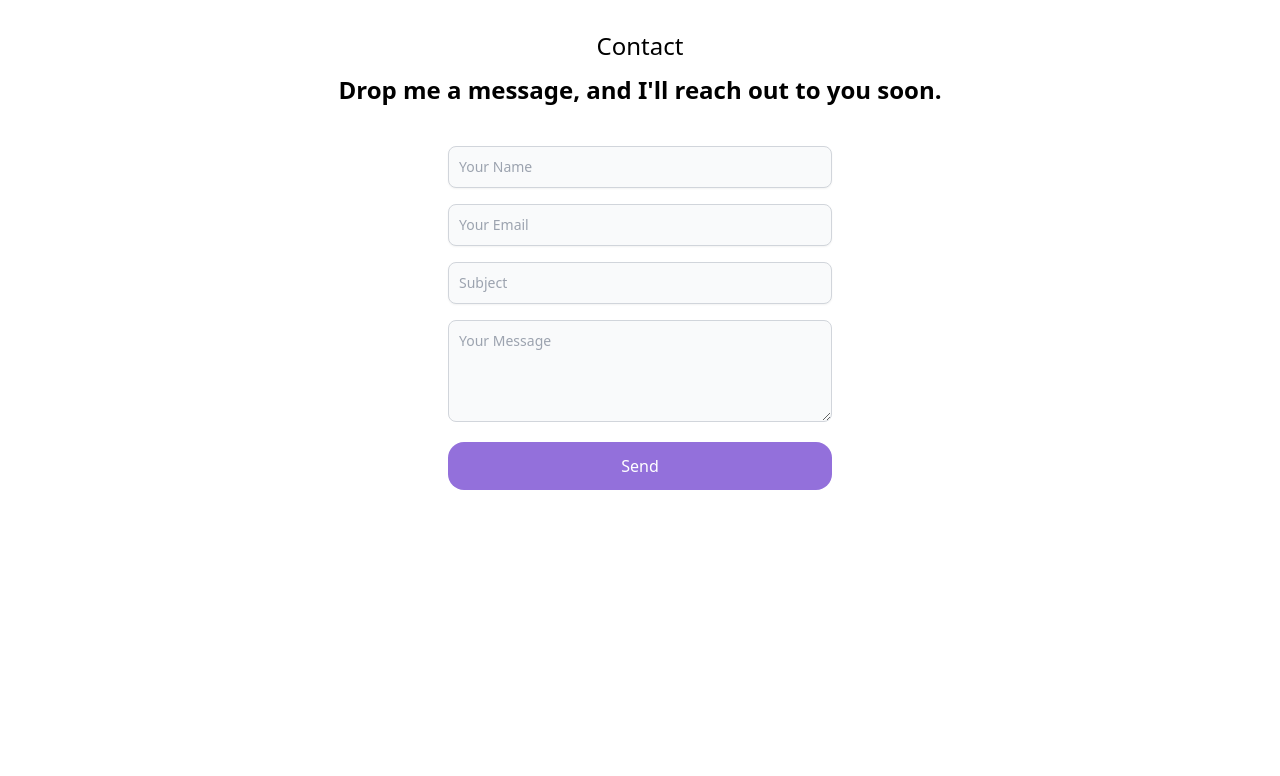
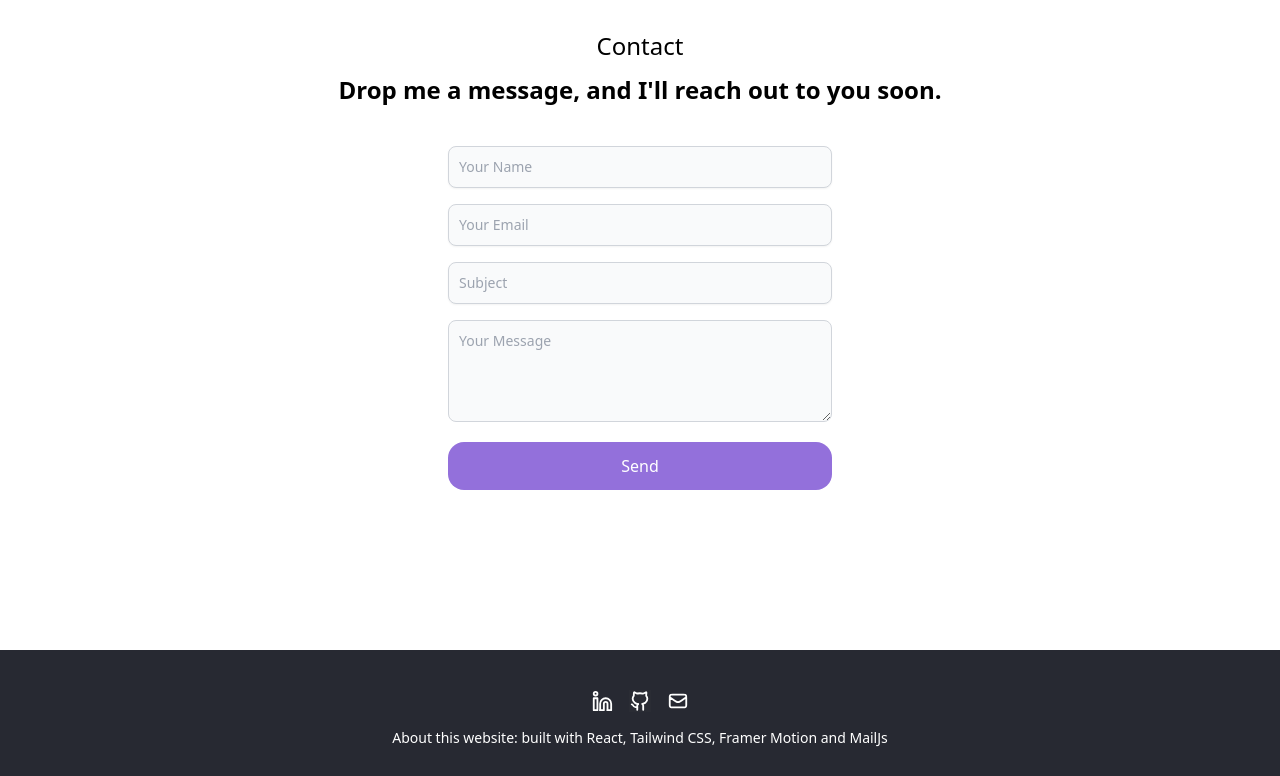
Before and after one commit to difhaels/portfolio-v2, a React (Create React App) app: page / in a window 1280 px wide. Shown: the part 5213-5989 px from the top of the page. Before the commit the page ends 5863 px from the top, so only its background shows below. Built offline with nearby package versions, Linux system fonts and the light colour scheme.

Commit message:
added footer and web v1

```diff
--- a/src/App.jsx
+++ b/src/App.jsx
@@ -9,6 +9,7 @@ import Skills from './components/main/Skills';
 import Projects from './components/main/Projects';
 import About from './components/main/About';
 import Contact from './components/main/Contact';
+import Footer from './components/main/Footer';
 
 import ProjectSlide1 from './components/projects/Slide1';
 import ProjectSlide2 from './components/projects/Slide2';
@@ -35,6 +36,7 @@ function App() {
         <div id="contact">
           <Contact/>
         </div>
+        <Footer/>
       </div>
   </>);
 }
--- a/src/components/css/output.css
+++ b/src/components/css/output.css
@@ -1286,6 +1286,11 @@ video {
   background-color: rgb(255 255 255 / var(--tw-bg-opacity));
 }
 
+.bg-\[\#272932\] {
+  --tw-bg-opacity: 1;
+  background-color: rgb(39 41 50 / var(--tw-bg-opacity));
+}
+
 .bg-opacity-55 {
   --tw-bg-opacity: 0.55;
 }
@@ -1352,6 +1357,21 @@ video {
   padding-bottom: 0.25rem;
 }
 
+.px-20 {
+  padding-left: 5rem;
+  padding-right: 5rem;
+}
+
+.py-20 {
+  padding-top: 5rem;
+  padding-bottom: 5rem;
+}
+
+.py-10 {
+  padding-top: 2.5rem;
+  padding-bottom: 2.5rem;
+}
+
 .pb-8 {
   padding-bottom: 2rem;
 }
@@ -1378,6 +1398,14 @@ video {
 
 .pb-14 {
   padding-bottom: 3.5rem;
+}
+
+.pt-4 {
+  padding-top: 1rem;
+}
+
+.pb-7 {
+  padding-bottom: 1.75rem;
 }
 
 .text-center {
@@ -1415,6 +1443,11 @@ video {
 .text-xl {
   font-size: 1.25rem;
   line-height: 1.75rem;
+}
+
+.text-xs {
+  font-size: 0.75rem;
+  line-height: 1rem;
 }
 
 .font-bold {
--- /dev/null
+++ b/src/components/main/Footer.jsx
@@ -0,0 +1,33 @@
+import linkedin from '../image/svg/linkedin.svg';
+
+export default function Footer(){
+    return (<>
+    <div className="bg-[#272932] mx-auto text-center pt-10 pb-7 text-white">
+        <div className='flex justify-center gap-4'>
+            <a href="yt.com">
+                <svg width="22px" height="22px" viewBox="0 0 24 24" fill="none" xmlns="http://www.w3.org/2000/svg">
+                    <path d="M18 22V15C18 13.8954 17.1046 13 16 13C14.8954 13 14 13.8954 14 15V22H10" stroke="#FFFFFF" stroke-width="2" stroke-linecap="round" stroke-linejoin="round"/>
+                    <path d="M10 22V15C10 11.6863 12.6863 9 16 9C19.3137 9 22 11.6863 22 15V22H18" stroke="#FFFFFF" stroke-width="2" stroke-linecap="round" stroke-linejoin="round"/>
+                    <rect x="3" y="9" width="4" height="13" stroke="#FFFFFF" stroke-width="2" stroke-linecap="round" stroke-linejoin="round"/>
+                    <circle cx="5" cy="4" r="2" stroke="#FFFFFF" stroke-width="2" stroke-linecap="round" stroke-linejoin="round"/>
+                </svg>
+            </a>
+            <a href="yt.com">
+                <svg width="22px" height="22px" viewBox="0 0 48 48" fill="none" xmlns="http://www.w3.org/2000/svg" className="cursor-pointer hover:scale-110">
+                    <rect width="48" height="48" fill="white" fill-opacity="0.01"/>
+                    <path d="M29.3444 30.4767C31.7481 29.9771 33.9292 29.1109 35.6247 27.8393C38.5202 25.6677 40 22.3137 40 19C40 16.6754 39.1187 14.5051 37.5929 12.6669C36.7427 11.6426 39.2295 4.00001 37.02 5.02931C34.8105 6.05861 31.5708 8.33691 29.8726 7.8341C28.0545 7.29577 26.0733 7.00001 24 7.00001C22.1992 7.00001 20.4679 7.22313 18.8526 7.63452C16.5046 8.23249 14.2591 6.00001 12 5.02931C9.74086 4.05861 10.9736 11.9633 10.3026 12.7946C8.84119 14.6052 8 16.7289 8 19C8 22.3137 9.79086 25.6677 12.6863 27.8393C14.6151 29.2858 17.034 30.2077 19.7401 30.6621" stroke="#FFFFFF" stroke-width="4" stroke-linecap="round"/>
+                    <path d="M19.7402 30.662C18.5817 31.9372 18.0024 33.148 18.0024 34.2946C18.0024 35.4411 18.0024 38.3465 18.0024 43.0108" stroke="#FFFFFF" stroke-width="4" stroke-linecap="round"/>
+                    <path d="M29.3443 30.4767C30.4421 31.9175 30.991 33.2112 30.991 34.3577C30.991 35.5043 30.991 38.3886 30.991 43.0108" stroke="#FFFFFF" stroke-width="4" stroke-linecap="round"/>
+                    <path d="M6 31.2156C6.89887 31.3255 7.56554 31.7388 8 32.4555C8.65169 33.5304 11.0742 37.5181 13.8251 37.5181C15.6591 37.5181 17.0515 37.5181 18.0024 37.5181" stroke="#FFFFFF" stroke-width="4" stroke-linecap="round"/>
+                </svg>
+            </a>
+            <a href="yt.com">
+                <svg width="22px" height="22px" viewBox="0 0 24 24" fill="none" xmlns="http://www.w3.org/2000/svg" className="cursor-pointer hover:scale-110">
+                    <path d="M3 8L8.44992 11.6333C9.73295 12.4886 10.3745 12.9163 11.0678 13.0825C11.6806 13.2293 12.3194 13.2293 12.9322 13.0825C13.6255 12.9163 14.2671 12.4886 15.5501 11.6333L21 8M6.2 19H17.8C18.9201 19 19.4802 19 19.908 18.782C20.2843 18.5903 20.5903 18.2843 20.782 17.908C21 17.4802 21 16.9201 21 15.8V8.2C21 7.0799 21 6.51984 20.782 6.09202C20.5903 5.71569 20.2843 5.40973 19.908 5.21799C19.4802 5 18.9201 5 17.8 5H6.2C5.0799 5 4.51984 5 4.09202 5.21799C3.71569 5.40973 3.40973 5.71569 3.21799 6.09202C3 6.51984 3 7.07989 3 8.2V15.8C3 16.9201 3 17.4802 3.21799 17.908C3.40973 18.2843 3.71569 18.5903 4.09202 18.782C4.51984 19 5.07989 19 6.2 19Z" stroke="#FFFFFF" stroke-width="2" stroke-linecap="round" stroke-linejoin="round"/>
+                </svg>
+            </a>
+        </div>
+        <h1 className='text-sm pt-4'>About this website: built with React, Tailwind CSS, Framer Motion and MailJs</h1>
+    </div>
+    </>)
+}
--- a/src/components/main/Home.jsx
+++ b/src/components/main/Home.jsx
@@ -31,9 +31,6 @@ export default function Home (){
                             <path d="M3 8L8.44992 11.6333C9.73295 12.4886 10.3745 12.9163 11.0678 13.0825C11.6806 13.2293 12.3194 13.2293 12.9322 13.0825C13.6255 12.9163 14.2671 12.4886 15.5501 11.6333L21 8M6.2 19H17.8C18.9201 19 19.4802 19 19.908 18.782C20.2843 18.5903 20.5903 18.2843 20.782 17.908C21 17.4802 21 16.9201 21 15.8V8.2C21 7.0799 21 6.51984 20.782 6.09202C20.5903 5.71569 20.2843 5.40973 19.908 5.21799C19.4802 5 18.9201 5 17.8 5H6.2C5.0799 5 4.51984 5 4.09202 5.21799C3.71569 5.40973 3.40973 5.71569 3.21799 6.09202C3 6.51984 3 7.07989 3 8.2V15.8C3 16.9201 3 17.4802 3.21799 17.908C3.40973 18.2843 3.71569 18.5903 4.09202 18.782C4.51984 19 5.07989 19 6.2 19Z" stroke="#9370DB" stroke-width="2" stroke-linecap="round" stroke-linejoin="round"/>
                         </svg>
                     </a>
-
-
-
                 </div>
             </div>
             <div className='mt-32 text-center w-1/2 mx-auto'>
```
